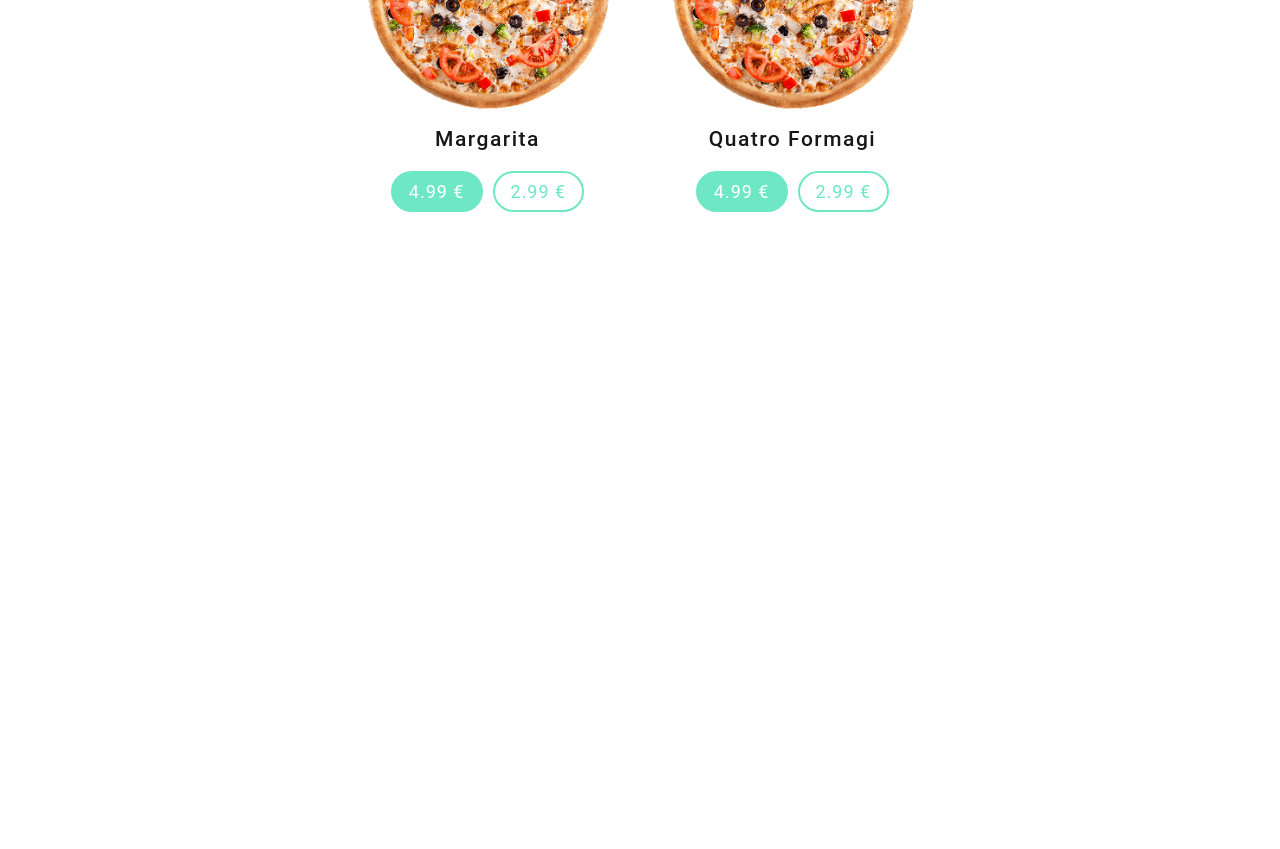
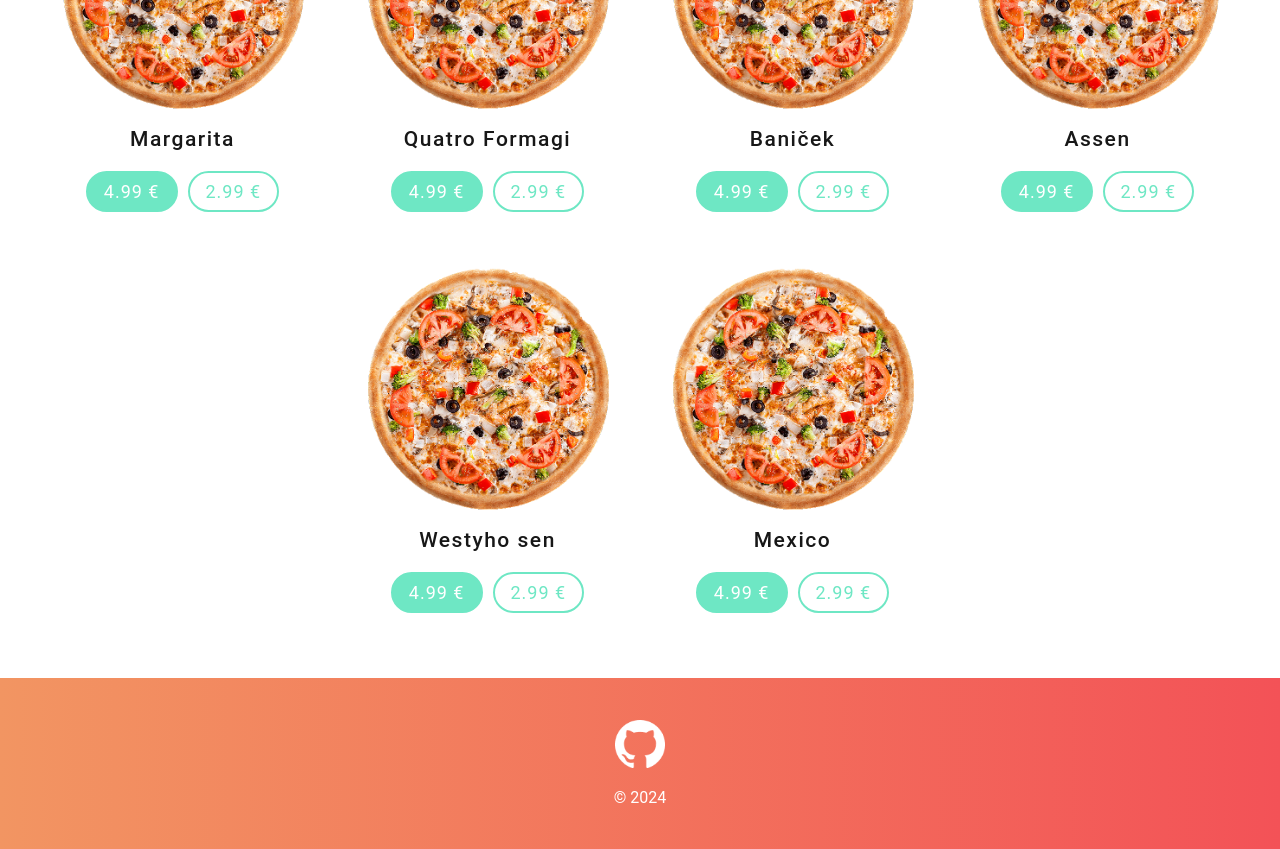
Before and after one commit to Lexikonnn/PizzaPrototyp, a React (Create React App) app in the folder client/: page / in a window 1280 px wide. Shown: the part 1000-1849 px from the top of the page. Before the commit the page ends 1277 px from the top, so only its background shows below. Built offline with nearby package versions, Linux system fonts and the light colour scheme.

Commit message:
added hook for change logo color on dependency of ref visibility

```diff
--- a/client/src/App.css
+++ b/client/src/App.css
@@ -39,51 +39,3 @@
 
   color: var(--white)
 }
-
-.section {
-  display: flex;
-  flex-direction: row;
-
-}
-
-.landing {
-  flex-direction: column;
-  height: 85vh;
-}
-
-.goods {
-  justify-content: center;
-  gap: 25px;
-  padding: 50px 0;
-  background-color: var(--white);
-}
-
-.landing-wrapper {
-  z-index: 999;
-  display: flex;
-  flex-direction: column;
-  justify-content: center;
-  align-items: center;
-  gap: 30px;
-
-  height: 95%;
-}
-
-.pizza-img {
-  z-index: 0;
-  position: absolute;
-  bottom: 30px;
-  right: 150px;
-}
-
-.drink-img {
-  z-index: 0;
-  position: absolute;
-  top: 90px;
-  left: 200px;
-}
-
-.sticky {
-  top: 0;
-  position: sticky;
-}
--- /dev/null
+++ b/client/src/components/footer/Footer.css
@@ -0,0 +1,22 @@
+@import '../../App.css';
+
+.footer-wrapper{
+    position: relative;
+    bottom: 0;
+
+    color: var(--white);
+    font-family: var(--roboto);
+
+    display: flex;
+    flex-direction: column;
+    justify-content: center;
+    align-items: center;
+
+    gap: 20px;
+    padding: 42px 0;
+}
+
+.git-icon{
+    height: 48px;
+    width: 50px;
+}
--- /dev/null
+++ b/client/src/components/footer/Footer.js
@@ -0,0 +1,13 @@
+import "./Footer.css";
+import gitIcon from '../../assets/git.png';
+
+const Footer = () => {
+    return (
+        <div className="footer-wrapper">
+            <img className="git-icon" src={gitIcon} alt="git" />
+            <p>© 2024</p>
+        </div>
+     );
+}
+
+export default Footer;
--- a/client/src/components/header/Header.css
+++ b/client/src/components/header/Header.css
@@ -1,4 +1,8 @@
 .header-wrapper{
+    top: 0;
+    z-index: 2;
+    position: sticky;
+
     display: flex;
     flex-direction: row;
     justify-content: space-between;
--- a/client/src/components/header/Header.js
+++ b/client/src/components/header/Header.js
@@ -2,10 +2,10 @@ import CartButton from "../cartButton/CartButton";
 import Logo from "../logotype/Logotype";
 import "./Header.css"
 
-const Header = () => {
+const Header = ({isVisible}) => {
     return (
         <div className="header-wrapper">
-            <Logo />
+            <Logo isVisible={isVisible}/>
             <CartButton />
         </div>
     );
--- a/client/src/components/logotype/Logotype.css
+++ b/client/src/components/logotype/Logotype.css
@@ -5,7 +5,6 @@
     display: flex;
     flex-direction: column;
 
-    color: var(--white);
     user-select: none;
 }
 
@@ -22,3 +21,11 @@
     font-family: var(--roboto);
     font-weight: 300;
 }
+
+.white{
+    color: var(--white);
+}
+
+.black{
+    color: var(--black);
+}
--- a/client/src/components/logotype/Logotype.js
+++ b/client/src/components/logotype/Logotype.js
@@ -1,12 +1,24 @@
+import React, { useEffect, useState } from 'react';
 import "./Logotype.css";
 
-const Logotype = () => {
+const Logotype = ({ isVisible }) => {
+    const [colorClass, setColorClass] = useState('text-black');
+
+    useEffect(() => {
+        console.log("Visibility changed:", isVisible); // Debugging
+        if (isVisible) {
+            setColorClass('black');
+        } else {
+            setColorClass('white');
+        }
+    }, [isVisible]);
+
     return (
-        <div className="logo-wrapper">
+        <div className={`logo-wrapper ${colorClass}`}>
             <h1 className="logo-pizza">Pizza</h1>
             <h1 className="logo-fast">Fast</h1>
         </div>
-     );
-}
+    );
+};
 
-export default Logotype
+export default Logotype;
--- /dev/null
+++ b/client/src/hooks/UseVisibility.js
@@ -0,0 +1,31 @@
+import { useEffect, useState } from 'react';
+
+const useVisibility = (ref) => {
+    const [isVisible, setIsVisible] = useState(false);
+    const BUFFER = 30; // Buffer in pixels
+
+    useEffect(() => {
+        const handleScroll = () => {
+            if (ref.current) {
+                const rect = ref.current.getBoundingClientRect();
+                // Change visibility based on the element being within BUFFER pixels of the viewport's top
+                const isNearViewportTop = rect.top <= BUFFER && rect.bottom > 0;
+                setIsVisible(isNearViewportTop);
+            }
+        };
+
+        // Attach the event listener
+        window.addEventListener('scroll', handleScroll);
+        // Initial check
+        handleScroll();
+
+        // Cleanup
+        return () => {
+            window.removeEventListener('scroll', handleScroll);
+        };
+    }, [ref]);
+
+    return isVisible;
+};
+
+export default useVisibility;
--- /dev/null
+++ b/client/src/layouts/Base.js
@@ -0,0 +1,14 @@
+import Header from '../components/header/Header';
+import Footer from '../components/footer/Footer';
+
+const Base = ({ children, isVisible }) => {
+    return (
+        <>
+            <Header isVisible={ isVisible } />
+                { children }
+            <Footer />
+        </>
+    );
+}
+
+export default Base;
--- /dev/null
+++ b/client/src/pages/Home.css
@@ -0,0 +1,61 @@
+@import '../App.css';
+
+.section {
+    display: flex;
+    flex-direction: row;
+
+  }
+
+  .landing {
+    flex-direction: column;
+    height: 85vh;
+  }
+
+  .goods {
+    flex-wrap: wrap;
+    justify-content: center;
+    align-items: center;
+    gap: 25px;
+    padding: 50px 0;
+    background-color: var(--white);
+  }
+
+  .landing-wrapper {
+    z-index: 1;
+    display: flex;
+    flex-direction: column;
+    justify-content: center;
+    align-items: center;
+    gap: 30px;
+
+    height: 95%;
+  }
+
+  .pizza-img {
+    z-index: 0;
+    position: absolute;
+    bottom: 30px;
+    right: 150px;
+  }
+
+  .drink-img {
+    z-index: 0;
+    position: absolute;
+    top: 90px;
+    left: 200px;
+  }
+
+  @media (max-width: 630px){
+    .goods{
+        flex-direction: column;
+    }
+
+    .pizza-img{
+        display: none;
+    }
+
+    .drink-img{
+        display: none;
+    }
+
+  }
--- a/client/src/pages/Home.js
+++ b/client/src/pages/Home.js
@@ -1,10 +1,13 @@
 import React from 'react'
 import axios from 'axios';
-import { useEffect, useState } from 'react';
+import { useState, useRef } from 'react';
+import './Home.css';
+import useVisibility from '../hooks/UseVisibility';
+
 import imgUrl from "../assets/mockup.png";
 
 import PizzaCard from '../components/pizzaCard/PizzaCard';
-import Header from "../components/header/Header";
+import BaseLayout from '../layouts/Base';
 import Btn from "../components/button/Btn";
 
 import pizza from "../assets/pizza.png";
@@ -13,12 +16,17 @@ import drink from "../assets/drink.png";
 function Home() {
 
     const [listOfOrders, setListOfOrders] = useState([]);
-    //const [listOfPizzas, setListOfPizzas] = useState([]);
 
+    const sectionRef = useRef(null);
+    const isVisible = useVisibility(sectionRef);
 
     const listOfPizzas = [
-        {id: 1, image: imgUrl, name: "Margarita", priceSmall: 2.99, priceLarge: 4.99 },
-        {id: 2, image: imgUrl, name: "Quatro Formagi", priceSmall: 2.99, priceLarge: 4.99 }
+        { id: 1, image: imgUrl, name: "Margarita", priceSmall: 2.99, priceLarge: 4.99 },
+        { id: 2, image: imgUrl, name: "Quatro Formagi", priceSmall: 2.99, priceLarge: 4.99 },
+        { id: 3, image: imgUrl, name: "Baniček", priceSmall: 2.99, priceLarge: 4.99 },
+        { id: 4, image: imgUrl, name: "Assen", priceSmall: 2.99, priceLarge: 4.99 },
+        { id: 5, image: imgUrl, name: "Westyho sen", priceSmall: 2.99, priceLarge: 4.99 },
+        { id: 6, image: imgUrl, name: "Mexico", priceSmall: 2.99, priceLarge: 4.99 }
     ];
 
 
@@ -37,28 +45,22 @@ function Home() {
 
     return (
         <div>
-            <div className='sticky'><Header /></div>
+            <BaseLayout isVisible={isVisible}>
                 <div className='section landing'>
                     <div className='landing-wrapper'>
                         <h1 className='lg-title'>Discover Our <br /> Pizza</h1>
                         <Btn type="white" content="Let`s GO!" />
                     </div>
                     <img className='pizza-img' src={pizza} alt="pizza" />
-                <img  className='drink-img' src={drink} alt="drink" />
+                    <img className='drink-img' src={drink} alt="drink" />
                 </div>
-            {/*<div>
-                {listOfOrders.map((value, key) => {
-                    return <div> {value.name} </div>
+                <div className='section goods' ref={sectionRef}>
+                    {listOfPizzas.map((value, key) => {
+                        return <PizzaCard image={value.image} name={value.name} largePrice={value.priceLarge} smallPrice={value.priceSmall} />
                     })
                     }
                 </div>
-            */}
-            <div className='section goods'>
-                {listOfPizzas.map((value, key) => {
-                    return <PizzaCard image={value.image} name={value.name} largePrice={ value.priceLarge } smallPrice={ value.priceSmall }/>
-                })
-                }
-            </div>
+            </ BaseLayout>
         </div>
     )
 }
```
Also changed, not shown: client/src/assets/git.png (added). Lines whose indentation alone changed are shown as unchanged.
